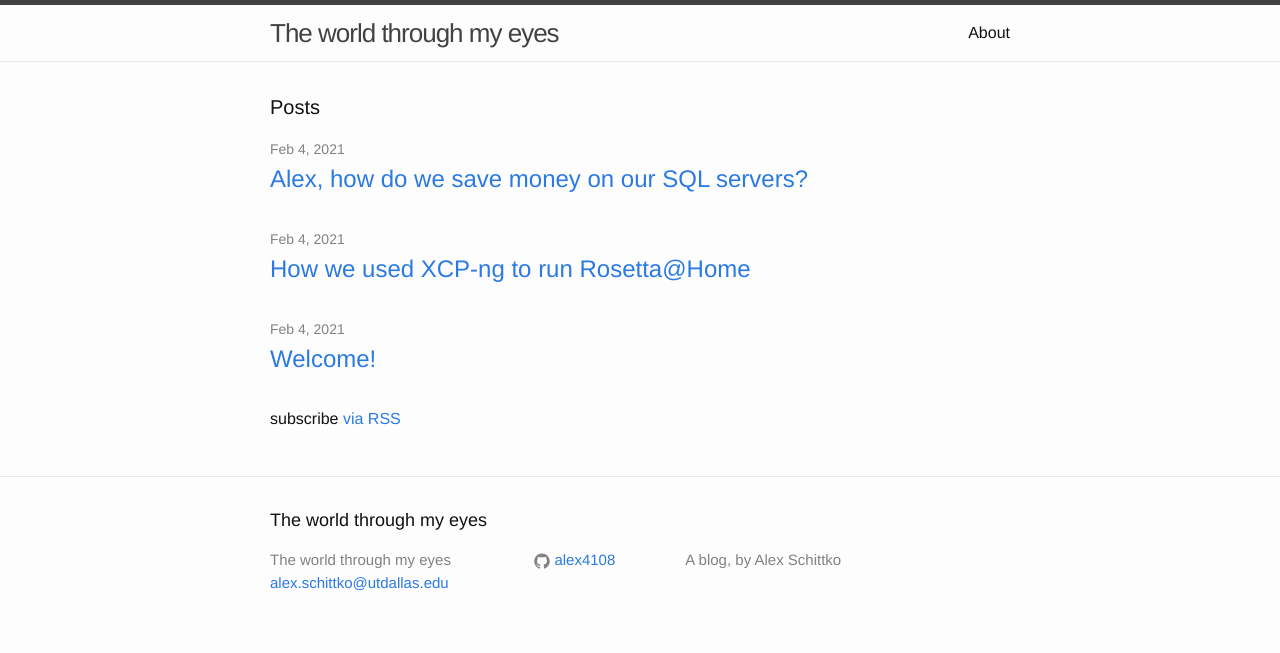
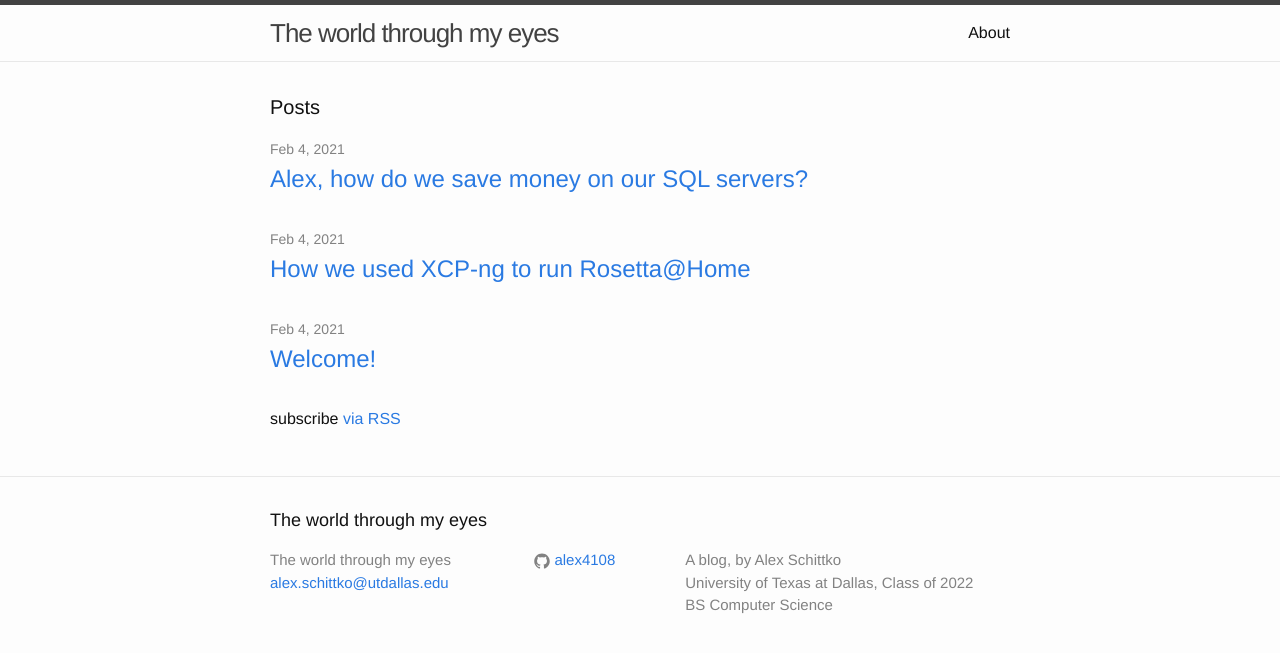
Before and after one commit to alex4108/alex4108.github.io, a Jekyll site: the page built from index.html, in a window 1280 px wide. Shown: the top 653 px of the page. Built offline with Jekyll 4.4.1, drawn with Linux system fonts in a browser that asks for light colours.

Commit message:
Fix footer

```diff
--- a/_includes/footer.html
+++ b/_includes/footer.html
@@ -29,7 +29,7 @@
       </div>
 
       <div class="footer-col footer-col-3">
-        <p>{{ site.description }}</p>
+        <p>{{ site.description }}<br />University of Texas at Dallas, Class of 2022<br />BS Computer Science</p>
       </div>
     </div>
 
--- a/_includes/head.html
+++ b/_includes/head.html
@@ -4,7 +4,7 @@
   <meta name="viewport" content="width=device-width, initial-scale=1">
 
   <title>{% if page.title %}{{ page.title | escape }}{% else %}{{ site.title | escape }}{% endif %}</title>
-  <meta name="description" content="{% if page.excerpt %}{{ page.excerpt | strip_html | strip_newlines | truncate: 160 }}{% else %}{{ site.description }}{% endif %}<br />University of Texas at Dallas, Class of 2022<br />BS Computer Science">
+  <meta name="description" content="{% if page.excerpt %}{{ page.excerpt | strip_html | strip_newlines | truncate: 160 }}{% else %}{{ site.description }}{% endif %}">
 
   <link rel="stylesheet" href="{{ "/css/main.css" | prepend: site.baseurl }}">
   <link rel="canonical" href="{{ page.url | replace:'index.html','' | prepend: site.baseurl | prepend: site.url }}">
```
